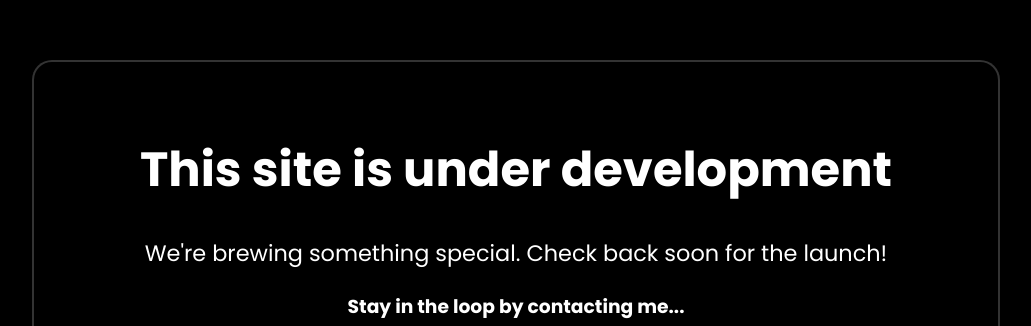
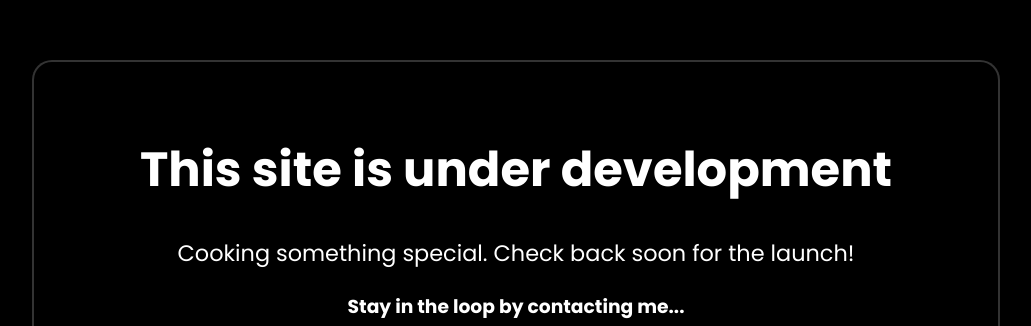
Before and after one commit to svlord5/websiteTemp, a plain HTML site: page index.html in a window 1280 px wide. Shown: the part 130-456 px from the top of the page, without its empty margins (124-1155 px from the left). Drawn offline with Linux system fonts and the light colour scheme.

Commit message:
we to me

```diff
--- a/index.html
+++ b/index.html
@@ -48,7 +48,7 @@
 <body>
   <div class="container">
     <h1>This site is under development</h1>
-    <p>We're brewing something special. Check back soon for the launch!</p>
+    <p>Cooking something special. Check back soon for the launch!</p>
     <!-- <a href="#"></a> -->
     <h3>Stay in the loop by contacting me...</h3>
     <a href="mailto:hi@anonsv5.me" class="link-button"><i class="fa-solid fa-envelope"></i> Email</a>
```
